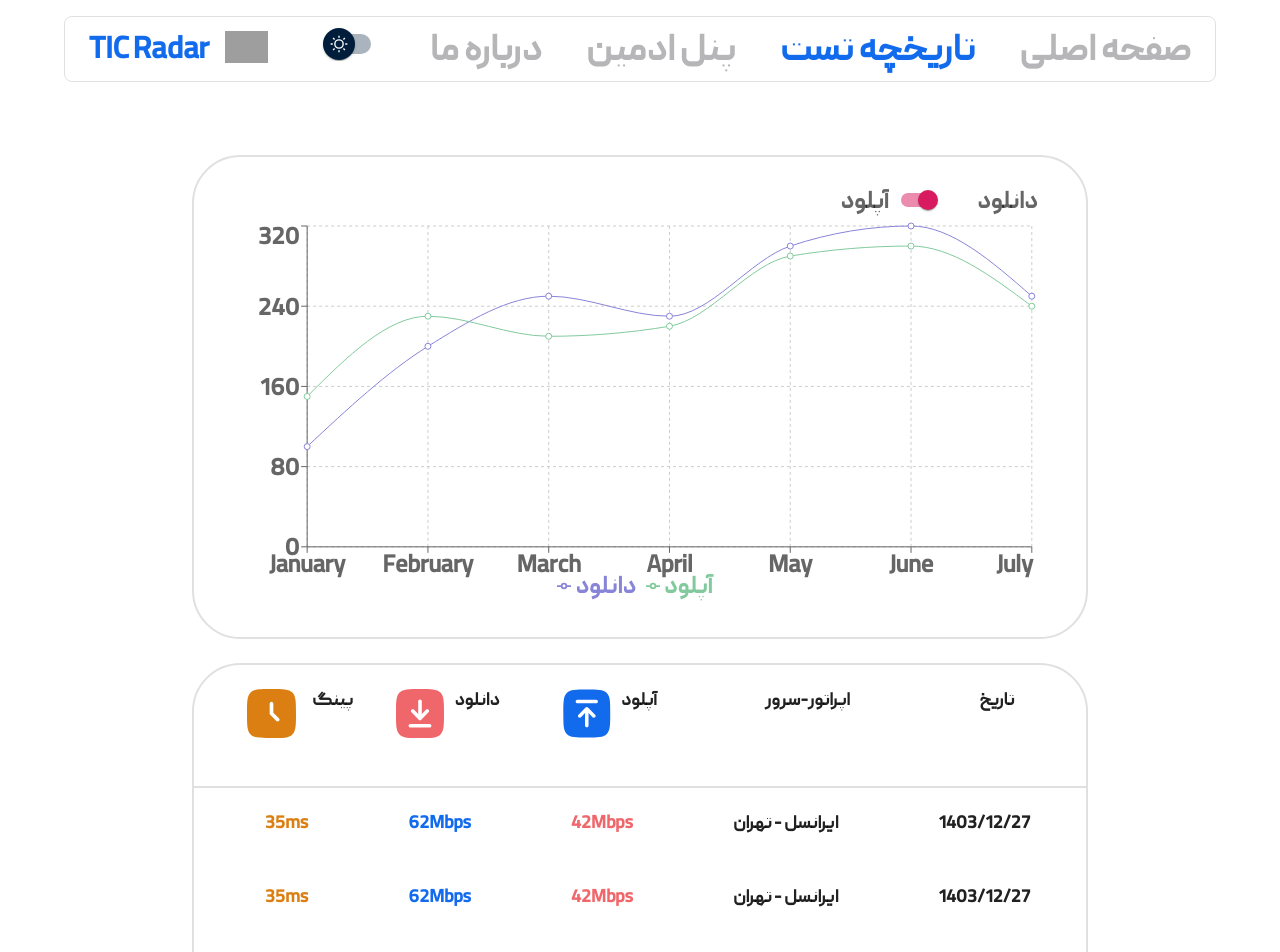
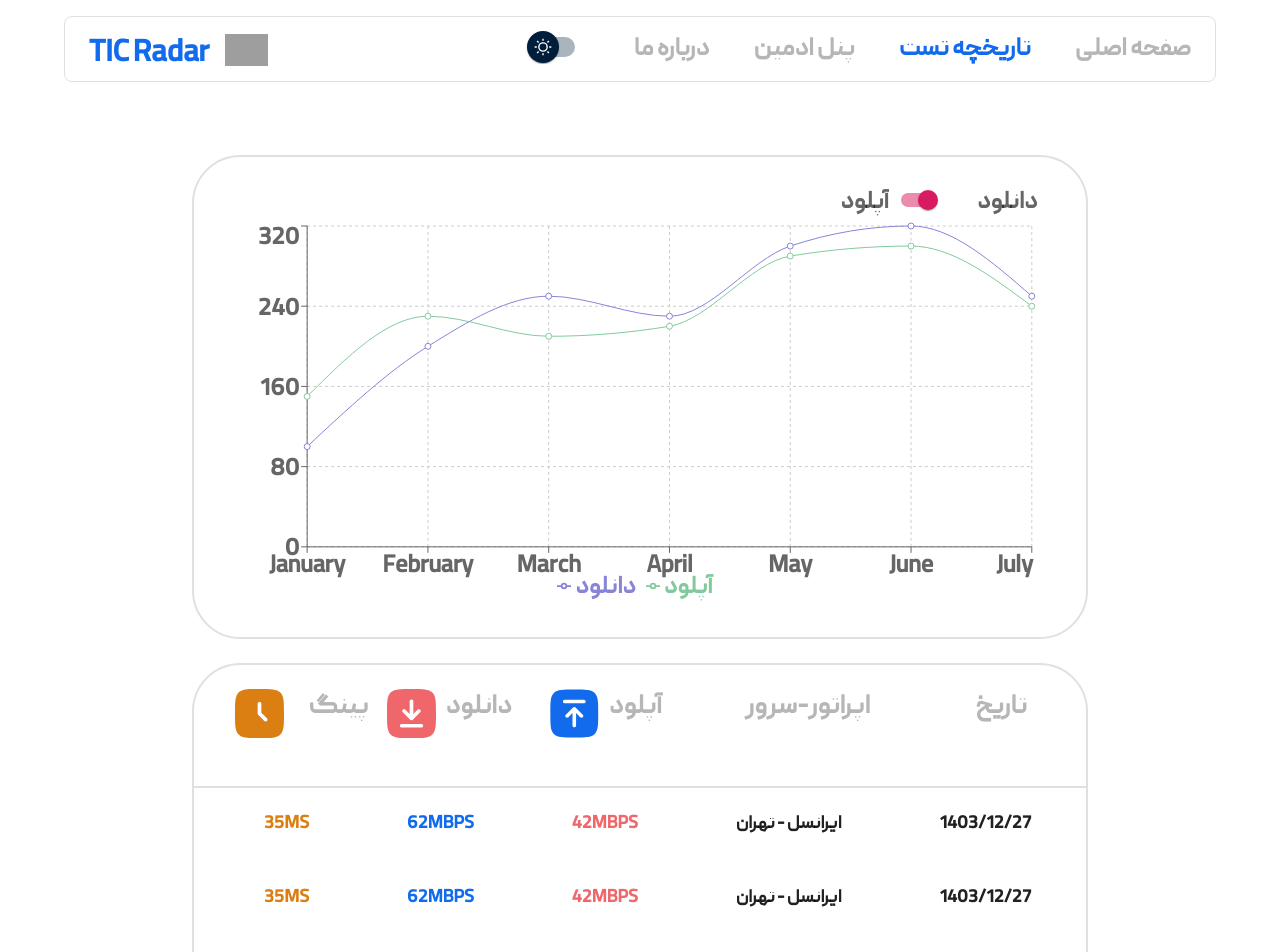
Before and after one commit to Raika-Company/eyesp-v1, a React (Vite) app in the folder client-app/: page /test-history in a window 1280 px wide. Shown: the top 952 px of the page. Built offline with nearby package versions, Linux system fonts and the light colour scheme; grey boxes are pictures that could not be loaded.

Commit message:
fix: update font-size in all components

```diff
--- a/client-app/src/components/dashboard/ISPTable.jsx
+++ b/client-app/src/components/dashboard/ISPTable.jsx
@@ -37,7 +37,7 @@ const StyledTableCell = styled(TableCell)(({ theme }) => ({
   [`&.${tableCellClasses.body}`]: {
     fontSize: "1rem",
     fontWeight: 600,
-    color: theme.palette.mode === 'light' ? "#555" : "#AAAAAA",
+    color: theme.palette.mode === "light" ? "#555" : "#AAAAAA",
     "&:nth-of-type(2)": {
       color: "#126AED",
     },
@@ -53,13 +53,17 @@ const StyledTableRow = styled(TableRow)(({ theme, delay }) => ({
     border: 0,
   },
   opacity: 0,
-  animation: `${fadeInAnimation} 0.4s forwards ${delay}s`
+  animation: `${fadeInAnimation} 0.4s forwards ${delay}s`,
 }));
 
 const ISPTable = ({ ISPdata }) => {
   return (
     <TableContainer
-      sx={{ backgroundColor: "transparent", boxShadow: 0, marginBottom: "1rem" }}
+      sx={{
+        backgroundColor: "transparent",
+        boxShadow: 0,
+        marginBottom: "1rem",
+      }}
       component={Paper}
     >
       <Table sx={{ minWidth: 700 }} aria-label="customized table">
--- a/client-app/src/components/detailTest/OperatorsDetail.jsx
+++ b/client-app/src/components/detailTest/OperatorsDetail.jsx
@@ -85,7 +85,7 @@ const OperatorsDetail = ({ visibility, setVisibility }) => {
         alignItems: "center",
       }}
     >
-      <Typography sx={{ fontSize: isSmScreen ? "13px" : "18px" }}>
+      <Typography variant="overline">
         {name}
       </Typography>
       {color === "pink" ? (
@@ -313,7 +313,7 @@ const OperatorsDetail = ({ visibility, setVisibility }) => {
           }}
         >
           {" "}
-          <Typography color="textColor.main">
+          <Typography variant="h3" color="textColor.main">
             ارایه دهنده های اینترنت
           </Typography>
         </Box>
@@ -410,7 +410,7 @@ const OperatorsDetail = ({ visibility, setVisibility }) => {
                 justifyContent: "space-evenly",
                 width: "100%",
                 height: "20%",
-                color:"textColor.dark"
+                color: "textColor.dark",
               }}
             >
               {" "}
--- a/client-app/src/components/navbar/Navbar.jsx
+++ b/client-app/src/components/navbar/Navbar.jsx
@@ -73,13 +73,13 @@ function DesktopNav({ pages, navigateTo, location, themeMode, toggleTheme }) {
         {pages.map(([text, path]) => (
           <Typography
             key={text}
-            variant="h5"
+            variant="h3"
             onClick={() => navigateTo(path)}
             sx={{
               cursor: "pointer",
               marginLeft: "20px",
               color: location.pathname === path ? "info.main" : "textColor.light",
-              marginTop: "0.2em",
+              marginTop: "0.4em",
             }}
           >
             {text}
--- a/client-app/src/components/speedtest/Result.jsx
+++ b/client-app/src/components/speedtest/Result.jsx
@@ -18,11 +18,11 @@ const SpeedBox = ({ title, iconSrc, altText, value, measure, opacity }) => (
       {title}
     </Typography>
     <Box display="flex" alignItems="center" gap={1} sx={{ opacity: opacity }}>
-      <Typography fontSize="2.5rem" sx={{ color: "textColor.dark" }}>
+      <Typography variant="h4" sx={{ color: "textColor.dark" }}>
         {measure}
       </Typography>
       <Typography
-        fontSize="2.5rem"
+        variant="h4"
         marginX="1rem"
         sx={{ color: "textColor.dark" }}
       >
@@ -36,10 +36,10 @@ const SpeedBox = ({ title, iconSrc, altText, value, measure, opacity }) => (
 const InformationBox = ({ title, value, iconSrc, altText, buttonLabel }) => (
   <Box display="flex" flexDirection="row" gap={3}>
     <Box display="flex" flexDirection="column" textAlign="right">
-      <Typography component="h6" variant="h6" color="textColor.dark">
+      <Typography component="h6" variant="h2" color="textColor.dark">
         {title}
       </Typography>
-      <Typography component="span" variant="subtitle1" color="textColor.light">
+      <Typography component="span" variant="caption" color="textColor.light">
         {value}
       </Typography>
       {buttonLabel ? <Button>{buttonLabel}</Button> : null}
--- a/client-app/src/components/speedtest/SpeedTest.jsx
+++ b/client-app/src/components/speedtest/SpeedTest.jsx
@@ -54,11 +54,11 @@ const Divider = () => (
 // SpeedBox displays speed statistics such as ping, upload, and download speeds
 const SpeedBox = ({ title, iconSrc, altText, value, measure, opacity }) => (
   <Box>
-    <Typography variant="subtitle2" color="textColor.light">
+    <Typography variant="overline" color="textColor.light">
       {title}
     </Typography>
     <Box display="flex" alignItems="center" gap={1} sx={{ opacity: opacity }}>
-      <Typography component="span" color="textColor.dark">
+      <Typography variant="h3" component="span" color="textColor.dark">
         {measure}
       </Typography>
       <Typography component="span" marginX="0.5rem" color="textColor.dark">
@@ -102,13 +102,17 @@ const AnimatedButton = styled(Button)(({ theme }) => ({
 const InformationBox = ({ title, value, iconSrc, altText, buttonLabel }) => (
   <Box display="flex" flexDirection="row" gap={3}>
     <Box display="flex" flexDirection="column" textAlign="right">
-      <Typography component="h6" variant="h6" color="textColor.dark">
+      <Typography component="h6" variant="h2" color="textColor.dark">
         {title}
       </Typography>
-      <Typography component="span" variant="subtitle1" color="textColor.light">
+      <Typography component="span" variant="caption" color="textColor.light">
         {value}
       </Typography>
-      {buttonLabel ? <Button sx={{color:"info.main"}}>{buttonLabel}</Button> : null}
+      {buttonLabel ? (
+        <Button variant="overline" sx={{ color: "info.main" }}>
+          {buttonLabel}
+        </Button>
+      ) : null}
     </Box>
     <img src={iconSrc} alt={altText} />
   </Box>
--- a/client-app/src/components/testHistory/DlandUlCharts.jsx
+++ b/client-app/src/components/testHistory/DlandUlCharts.jsx
@@ -12,7 +12,6 @@ import {
   XAxis,
   YAxis,
 } from "recharts";
-
 
 const CustomBox = styled(Box)(({ theme }) => ({
   width: "70vw", // Default width for lg screens
--- a/client-app/src/components/testHistory/ResultTestHistory.jsx
+++ b/client-app/src/components/testHistory/ResultTestHistory.jsx
@@ -4,13 +4,12 @@ import download from "../../app/assets/image/download.svg";
 import upload from "../../app/assets/image/upload.svg";
 import ping from "../../app/assets/image/ping.svg";
 
-
 function ResultTestHistory() {
   const isMdScreen = useMediaQuery((theme) => theme.breakpoints.down("md"));
   const isSmScreen = useMediaQuery((theme) => theme.breakpoints.down("sm"));
 
   const getTypographyStyles = () => ({
-    fontSize: isSmScreen ? "10px" : isMdScreen ? "14px" : "18px"
+    // fontSize: isSmScreen ? "10px" : isMdScreen ? "14px" : "18px",
   });
 
   const getWidthStyles = () => {
@@ -25,7 +24,9 @@ function ResultTestHistory() {
     return "none";
   };
 
-  const elements = Array(20).fill().map((_, index) => (
+  const elements = Array(20)
+    .fill()
+    .map((_, index) => (
       <Box
         key={index}
         sx={{
@@ -39,11 +40,54 @@ function ResultTestHistory() {
           marginRight: "30px",
         }}
       >
-      <Typography sx={{ ...getTypographyStyles(), transform: getTransformStyles("translateX(-26px)") }}>1403/12/27</Typography>
-      <Typography sx={{ ...getTypographyStyles(), transform: getTransformStyles("translateX(-33px)") }}>ایرانسل - تهران</Typography>
-      <Typography sx={{ ...getTypographyStyles(), transform: getTransformStyles("translateX(-62px)", "none"), color: "#EF676B" }}>42Mbps</Typography>
-      <Typography sx={{ ...getTypographyStyles(), transform: getTransformStyles("translateX(-93px)", "none"), color: "#126AED" }}>62Mbps</Typography>
-      <Typography sx={{ ...getTypographyStyles(), transform: getTransformStyles("translateX(-125px)", "none"), color: "#DB7F12" }}>35ms</Typography>
+        <Typography
+        variant="overline"
+          sx={{
+            ...getTypographyStyles(),
+            transform: getTransformStyles("translateX(-26px)"),
+          }}
+        >
+          1403/12/27
+        </Typography>
+        <Typography
+        variant="overline"
+          sx={{
+            ...getTypographyStyles(),
+            transform: getTransformStyles("translateX(-33px)"),
+          }}
+        >
+          ایرانسل - تهران
+        </Typography>
+        <Typography
+        variant="overline"
+          sx={{
+            ...getTypographyStyles(),
+            transform: getTransformStyles("translateX(-62px)", "none"),
+            color: "#EF676B",
+          }}
+        >
+          42Mbps
+        </Typography>
+        <Typography
+        variant="overline"
+          sx={{
+            ...getTypographyStyles(),
+            transform: getTransformStyles("translateX(-93px)", "none"),
+            color: "#126AED",
+          }}
+        >
+          62Mbps
+        </Typography>
+        <Typography
+        variant="overline"
+          sx={{
+            ...getTypographyStyles(),
+            transform: getTransformStyles("translateX(-125px)", "none"),
+            color: "#DB7F12",
+          }}
+        >
+          35ms
+        </Typography>
       </Box>
     ));
 
@@ -82,9 +126,10 @@ function ResultTestHistory() {
             }}
           >
             <Typography
+            variant="subtitle2"
               sx={{
                 marginLeft: isSmScreen ? "0px" : "1em",
-                fontSize: isSmScreen ? "10px" : isMdScreen ? "14px" : "18px",
+                color: "textColor.light",
               }}
             >
               پینگ
@@ -110,8 +155,9 @@ function ResultTestHistory() {
             }}
           >
             <Typography
+            variant="subtitle2"
               sx={{
-                fontSize: isSmScreen ? "10px" : isMdScreen ? "14px" : "18px",
+                color: "textColor.light",
               }}
             >
               دانلود
@@ -140,8 +186,9 @@ function ResultTestHistory() {
             }}
           >
             <Typography
+            variant="subtitle2"
               sx={{
-                fontSize: isSmScreen ? "10px" : isMdScreen ? "14px" : "18px",
+                color: "textColor.light",
               }}
             >
               آپلود
@@ -164,8 +211,9 @@ function ResultTestHistory() {
             }}
           >
             <Typography
+            variant="subtitle2"
               sx={{
-                fontSize: isSmScreen ? "10px" : isMdScreen ? "14px" : "18px",
+                color: "textColor.light",
                 transform: isSmScreen
                   ? "translateX(0px)"
                   : isMdScreen
@@ -185,8 +233,9 @@ function ResultTestHistory() {
             }}
           >
             <Typography
+            variant="subtitle2"
               sx={{
-                fontSize: isSmScreen ? "10px" : isMdScreen ? "14px" : "18px",
+                color: "textColor.light",
                 transform: isSmScreen
                   ? "transLateX(-12px)"
                   : "transLateX(-30px)",
```
Also changed, not shown: client-app/src/components/dashboard/Dashboard.jsx (+15 -11 lines), client-app/src/components/dashboard/province/Province.jsx (+10 -8 lines), client-app/src/components/detailTest/ChartDetail.jsx (+5 -6 lines), client-app/src/components/detailTest/DetailTest.jsx (+4 -11 lines), client-app/src/components/speedtest/CustomAccordion.jsx (+21 -11 lines). Lines whose indentation alone changed are shown as unchanged.
